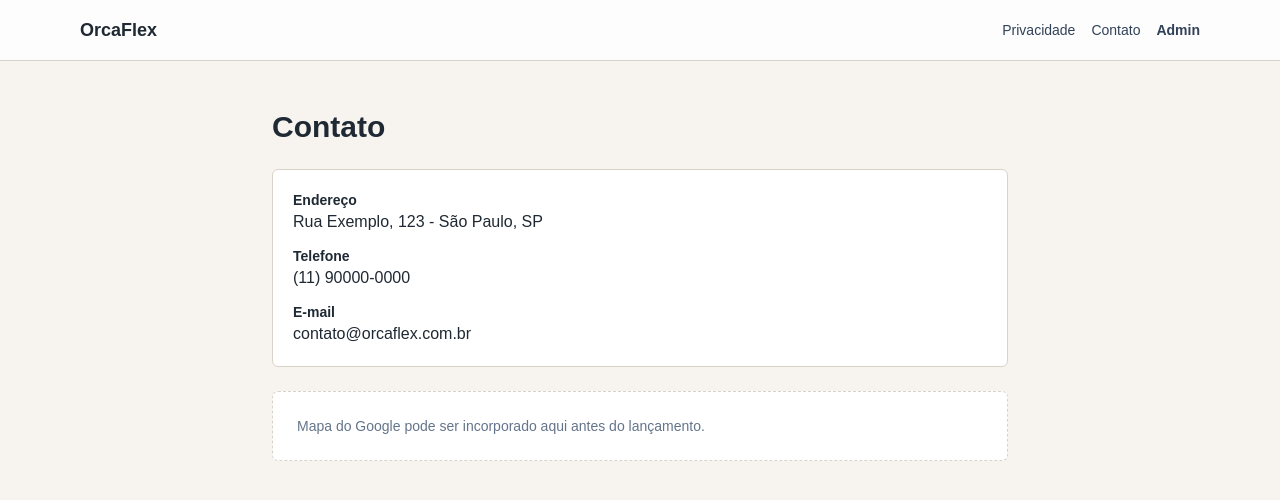
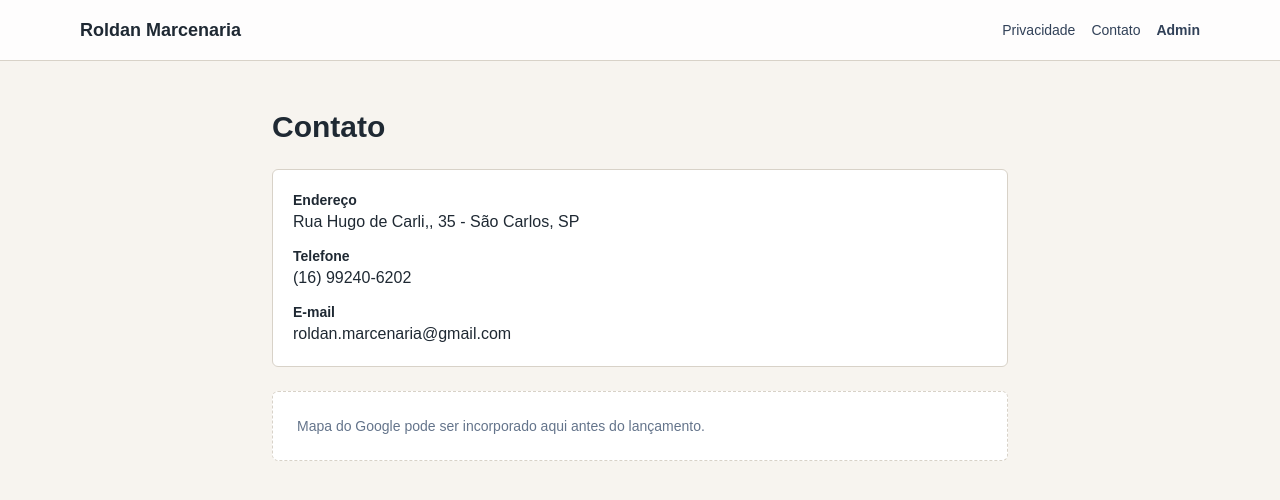
Before and after one commit to roldan-eng-software/orcamento-planejados, a Next.js app: page /contato in a window 1280 px wide. Shown: the top 500 px of the page. Built offline with nearby package versions, Linux system fonts and the light colour scheme.

Commit message:
Atualiza nome da aplicação para "Roldan Marcenaria" em várias partes do código e ajusta informações de contato.

```diff
--- a/app/layout.tsx
+++ b/app/layout.tsx
@@ -3,7 +3,7 @@ import Link from "next/link";
 import "./globals.css";
 
 export const metadata: Metadata = {
-  title: "OrcaFlex",
+  title: "Roldan Marcenaria",
   description: "Orcamentos para moveis planejados sob medida.",
 };
 
@@ -16,7 +16,7 @@ export default function RootLayout({
         <header className="border-b border-[var(--line)] bg-white/85">
           <nav className="mx-auto flex max-w-6xl items-center justify-between px-4 py-4">
             <Link className="text-lg font-bold text-[var(--brand-strong)]" href="/">
-              OrcaFlex
+              Roldan Marcenaria
             </Link>
             <div className="flex items-center gap-4 text-sm text-slate-700">
               <Link href="/privacidade">Privacidade</Link>
--- a/components/quotation/landing-guidance.tsx
+++ b/components/quotation/landing-guidance.tsx
@@ -19,7 +19,7 @@ export function LandingGuidance() {
           Conte o que você precisa e receba um retorno organizado do marceneiro.
         </h1>
         <p className="mt-5 max-w-2xl text-lg text-slate-700">
-          O OrcaFlex substitui conversas soltas por um pedido de orçamento com protocolo,
+          A Roldan Marcenaria substitui conversas soltas por um pedido de orçamento com protocolo,
           fotos opcionais e todas as informações para iniciar uma avaliação manual.
         </p>
       </div>
--- a/lib/content/static-pages.ts
+++ b/lib/content/static-pages.ts
@@ -9,7 +9,7 @@ export const privacyContent = {
 
 export const contactContent = {
   title: "Contato",
-  address: "Rua Exemplo, 123 - São Paulo, SP",
-  phone: "(11) 90000-0000",
-  email: "contato@orcaflex.com.br",
+  address: "Rua Hugo de Carli,, 35 - São Carlos, SP",
+  phone: "(16) 99240-6202",
+  email: "roldan.marcenaria@gmail.com",
 };
--- a/lib/email/quotation-receipt.ts
+++ b/lib/email/quotation-receipt.ts
@@ -25,7 +25,7 @@ export async function sendQuotationReceipt(params: {
   try {
     const resend = getResend();
     const { error } = await resend.emails.send({
-      from: process.env.RESEND_FROM_EMAIL ?? "OrcaFlex <noreply@example.com>",
+      from: process.env.RESEND_FROM_EMAIL ?? "Roldan Marcenaria <roldan.marcenaria@gmail.com>",
       to: params.to,
       subject: `Recebemos seu pedido ${params.protocol}`,
       text: `Olá, ${params.name}. Recebemos seu pedido de orçamento ${params.protocol}. Em breve entraremos em contato.`,
--- a/package.json
+++ b/package.json
@@ -22,6 +22,7 @@
     "@supabase/supabase-js": "latest",
     "lucide-react": "latest",
     "next": "latest",
+    "nodemailer": "^8.0.10",
     "pg": "^8.21.0",
     "react": "latest",
     "react-dom": "latest",
```
Also changed, not shown: 2 other files (tests, documents, lock files or other folders).
